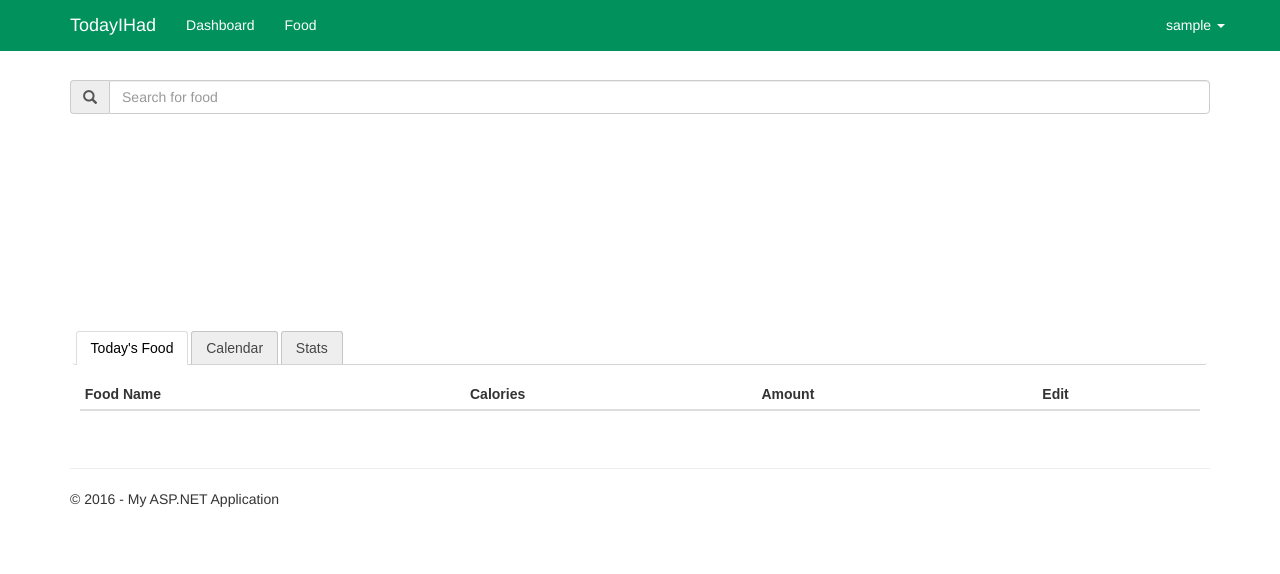
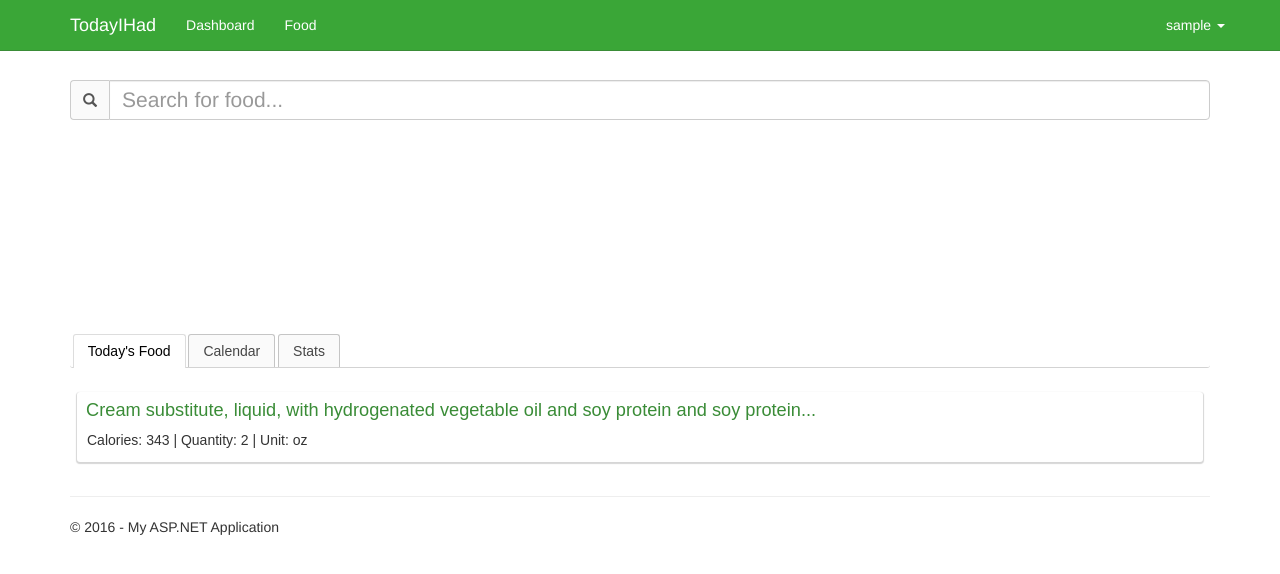
Before and after one commit to Velkof/TodayIHad, an ASP.NET MVC app: template TodayIHad.WebApp/Views/Dashboard/Index.cshtml in a window 1280 px wide. Shown: the top 574 px of the page. Run offline with ASP.NET Core 8 and stand-ins for ASP.NET MVC 5, Linux system fonts and the light colour scheme; the template is opened without the code that fills it, so the values that code supplies are empty; the visitor is signed in with stand-in values (Sample User, id 1); the project's own start-up code is not run, and a stand-in starts its controllers and pages; some libraries are stand-ins or nearby versions.

Commit message:
Update the look and feel of the food log

```diff
--- a/TodayIHad.WebApp/Content/Site.css
+++ b/TodayIHad.WebApp/Content/Site.css
@@ -1,3 +1,4 @@
+
 body {
     padding-top: 50px;
     padding-bottom: 20px;
@@ -27,12 +28,12 @@ textarea {
 /*Bootstrap overrides*/
 
 .navbar-inverse {
-    background-color: #00915C;
-    border-color: #00915C;
+    background-color: #3AA637;
+    border-color: #3A8C37;
 }
 
 .navbar-inverse .navbar-nav > li:hover{
-    background-color: #007349;
+    background-color: #3A8C37;
 
 }
 
@@ -48,7 +49,7 @@ textarea {
 
 
 .navbar-inverse .navbar-toggle:hover, .navbar-inverse .navbar-toggle:focus {
-    background-color: #007349;
+    background-color: #3A8C37;
 
 }
 
@@ -58,14 +59,19 @@ textarea {
 
 .navbar-inverse .navbar-nav > .open > a, .navbar-inverse .navbar-nav > .open > a:hover, .navbar-inverse .navbar-nav > .open > a:focus {
     /*color: #EFFF5C;*/
-    background-color: #007349;
+    background-color: #3A8C37;
 }
 
 .form-control:focus {
-    border-color: #00915C;
+    border-color: #3AA637;
     outline: 0;
     -webkit-box-shadow: none;
     box-shadow: none;
+}
+
+#foodSearchDiv > span {
+ background-color:#fafafa;
+
 }
 
 #tabs-1 > table {
@@ -78,17 +84,21 @@ textarea {
 
 #tabs {
     border: 0px;
+    padding: 0px;
+    background-color: #fff;
 }
 
 .ui-widget-header {
     background-color: #fff;
     border: 0px;
+    margin: 0px;
+    padding: 0px;
     border-bottom: 1px solid #d3d3d3;
 }
 
 
 .ui-tabs-tab.ui-corner-top.ui-state-default.ui-tab {
-    background-color: #eee;
+    background-color: #fafafa;
 }
 
 .ui-tabs-tab.ui-corner-top.ui-state-active.ui-tab {
@@ -133,6 +143,8 @@ textarea {
     -o-min-width: 100%;
     -webkit-min-width: 100%;
     min-width: 100%;
+    height: 40px;
+    font-size: 1.5em;
 
 }
 
@@ -170,6 +182,41 @@ textarea {
 
 
 
+#loggedFoodsContainer{
+    /*border: 1px solid red;*/
+}
+
+.loggedFoodCompact{
+
+    background-color: #fff;
+    -moz-min-height: 70px;
+    -ms-min-height: 70px;
+    -o-min-height: 70px;
+    -webkit-min-height: 70px;
+    min-height: 70px;
+    border-radius: 3px;
+    -webkit-box-shadow: 0px 4px 5px 1px rgba(219,219,219,1);
+    -moz-box-shadow: 0px 4px 5px 1px rgba(219,219,219,1);
+    box-shadow: 0px 1px 1px 1px rgba(214,214,214,1);
+
+    margin-top: 10px;
+}
+
+.loggedFoodNameCompact {
+    color:#3A8C37;
+    padding-top: .3em;
+    padding-left: .5em;
+    font-size: 1.3em;
+}
+
+.loggedFoodInfoCompact {
+    padding-top: 7px;
+    padding-left:10px;
+    padding-bottom:10px;
+    font-size: 1em;
+}
+
+
 /* Extra small devices (phones, up to 480px) */
 @media screen and (max-width: 767px) {
     /*Bootstrap override*/
@@ -186,11 +233,25 @@ textarea {
         color: #fff;
 
     }
-.navbar-inverse .navbar-nav .open .dropdown-menu .divider,
-.navbar-inverse .navbar-nav .open .dropdown-menu .divider:hover
- {
-    background-color: transparent;
-}
+    .navbar-inverse .navbar-nav .open .dropdown-menu .divider,
+    .navbar-inverse .navbar-nav .open .dropdown-menu .divider:hover
+     {
+        background-color: transparent;
+    }
+
+    /*Custom CSS-----------max-width-767px---*/
+    .loggedFoodNameCompact {
+        /*color:green;*/
+        padding-top: .3em;
+        padding-left: 10px;
+        font-size: 1.2em;
+    }
+
+    .loggedFoodInfoCompact {
+        padding-top: 10px;
+        padding-left:10px;
+        font-size: .86em;
+    }
 }
 
 /* Small devices (tablets, 768px and up) */
--- a/TodayIHad.WebApp/Views/Dashboard/Index.cshtml
+++ b/TodayIHad.WebApp/Views/Dashboard/Index.cshtml
@@ -10,7 +10,7 @@
     <span class="input-group-addon" aria-hidden="true"><span class="glyphicon glyphicon-search"></span></span>
 
 
-    <input type="text" class="form-control" id="foodSearchBox" placeholder="Search for food" autocomplete="off" name="SearchFoodString" />
+    <input type="text" class="form-control" id="foodSearchBox" placeholder="Search for food..." autocomplete="off" name="SearchFoodString" />
 </div>
 
 <ul id="foodSearchUL"></ul>
@@ -27,7 +27,7 @@
     <input id="foodLogDialogAmountInput" type="number" value="100">
     <select id="foodLogDialogUnitSelect"></select>
     <input type="hidden" id="hiddenFieldfoodLogDialog" name="foodId" value="">
-    <input type="button" id="logFoodSaveBtn" value="Save"/>
+    <input type="button" id="logFoodSaveBtn" value="Save" />
 
 </div>
 
@@ -41,7 +41,7 @@
     <input type="hidden" id="hiddenTableRowNumber" name="loggedFoodId" value="">
 
     <input type="button" id="loggedFoodEditDialogDeleteBtn" value="Delete" />
-    <input type="button" id="loggedFoodEditDialogUpdateBtn" value="Update"/>
+    <input type="button" id="loggedFoodEditDialogUpdateBtn" value="Update" />
 
 </div>
 
@@ -56,9 +56,43 @@
     <div id="tabs-1">
 
 
-        <table id="loggedFoodTable" class="table table-responsive table-condensed table-hover">
+
+
+        <div id="loggedFoodsContainer">
+        @foreach (var item in Model.OrderByDescending(x => x.DateCreated))
+        {
+            <div class="loggedFoodCompact">
+                <span class='hiddenFoodIdCompact' style='display:none;'>@item.FoodId</span>
+                <span class='hiddenDateCreatedCompact' style='display:none;'>@item.DateCreated </span>
+                <div class="loggedFoodNameCompact">@item.Name	</div>
+                <div class="loggedFoodInfoCompact">
+                    Calories: <span class="loggedFoodCaloriesCompact">@item.Calories</span>
+                    | Quantity: <span class="loggedFoodQuantityCompact">@item.Amount</span>
+                    | Unit: <span class="loggedFoodUnitCompact">@item.Unit</span>
+                </div>
+            </div>
+
+
+        }
+            <div class="loggedFoodCompact">
+                <div class="loggedFoodNameCompact">Cream substitute, liquid, with hydrogenated vegetable oil and soy protein and soy protein...	</div>
+                <div class="loggedFoodInfoCompact">
+                    Calories: <span class="loggedFoodCaloriesCompact">343</span>
+                    | Quantity: <span class="loggedFoodQuantityCompact">2</span>
+                    | Unit: <span class="loggedFoodUnitCompact">oz</span>
+                </div>
+
+            </div>
+
+
+            <div class="loggedFoodFull"></div>
+
+        </div>
+
+
+        @*<table id="loggedFoodTable" class="table table-responsive table-condensed table-hover">
             <thead>
-            <tr><th>Food Name</th> <th>Calories</th><th>Amount</th><th>Edit</th></tr>
+                <tr><th>Food Name</th> <th>Calories</th><th>Amount</th><th>Edit</th></tr>
             </thead>
             <tbody>
                 @foreach (var item in Model.OrderByDescending(x => x.DateCreated))
@@ -87,7 +121,7 @@
 
                 }
             </tbody>
-        </table>
+        </table>*@
     </div>
 
     <div id="tabs-2">
```
Also changed, not shown: TodayIHad.WebApp/Controllers/FoodsController.cs (+8 -3 lines), TodayIHad.WebApp/Scripts/Script.js (+75 -17 lines).
